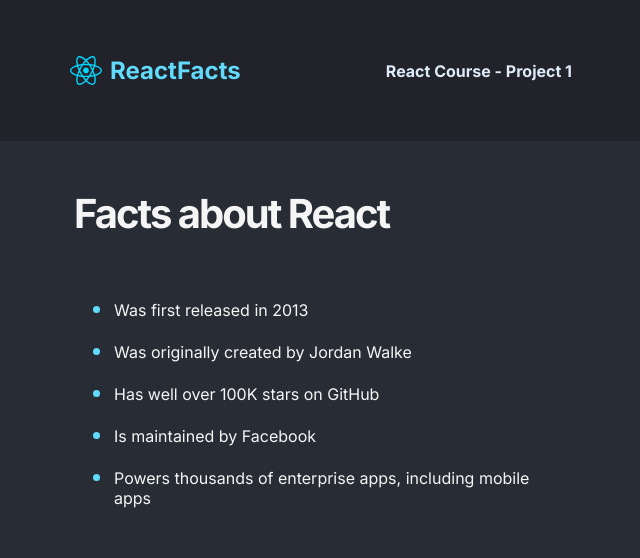
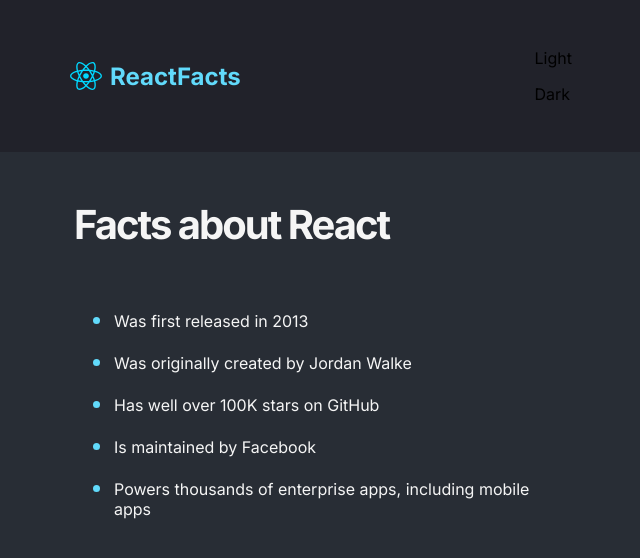
Before and after one commit to vishalicious213/react-site, a React (Vite) app: page / in a window 1280 px wide. Shown: the top 558 px of the page, without its empty margins (319-959 px from the left). Built offline with nearby package versions, Linux system fonts and the light colour scheme.

Commit message:
Navbar: added toggler elements

```diff
--- a/components/Navbar.jsx
+++ b/components/Navbar.jsx
@@ -8,7 +8,16 @@ export default function Navbar(props) {
                     <img src={logo} />
                     <h3 className="name">ReactFacts</h3>
                 </div>
-                <h4 className="title" onClick={props.toggleLightMode}>React Course - Project 1</h4>
+
+                <div className="toggler" onClick={props.toggleLightMode}>
+                    <p className="toggler-light">Light</p>
+                    <div className="toggler-slider">
+                        <div className="toggler-slider-circle"></div>
+                    </div>
+                    <p className="toggler-dark">Dark</p>
+                </div>
+
+                {/* <h4 className="title" onClick={props.toggleLightMode}>React Course - Project 1</h4> */}
             </div>
         </nav>
     )
```
